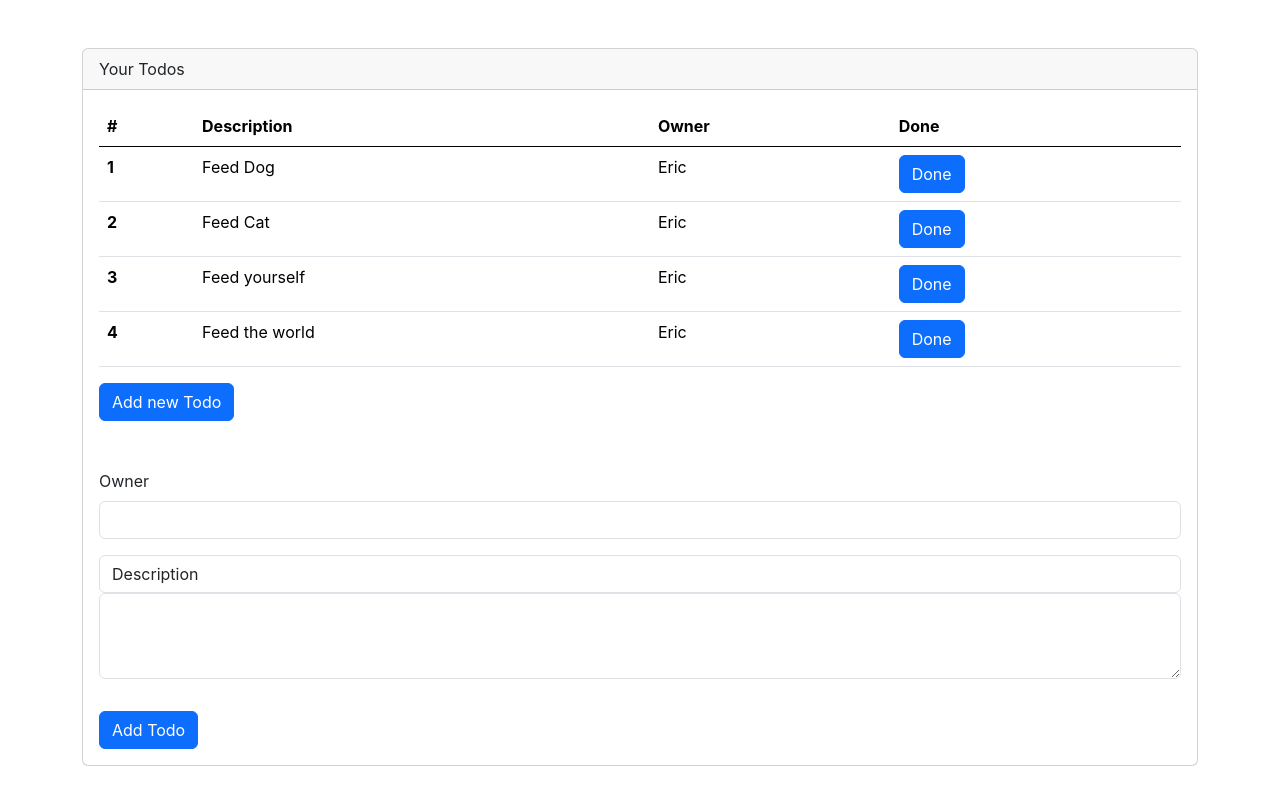
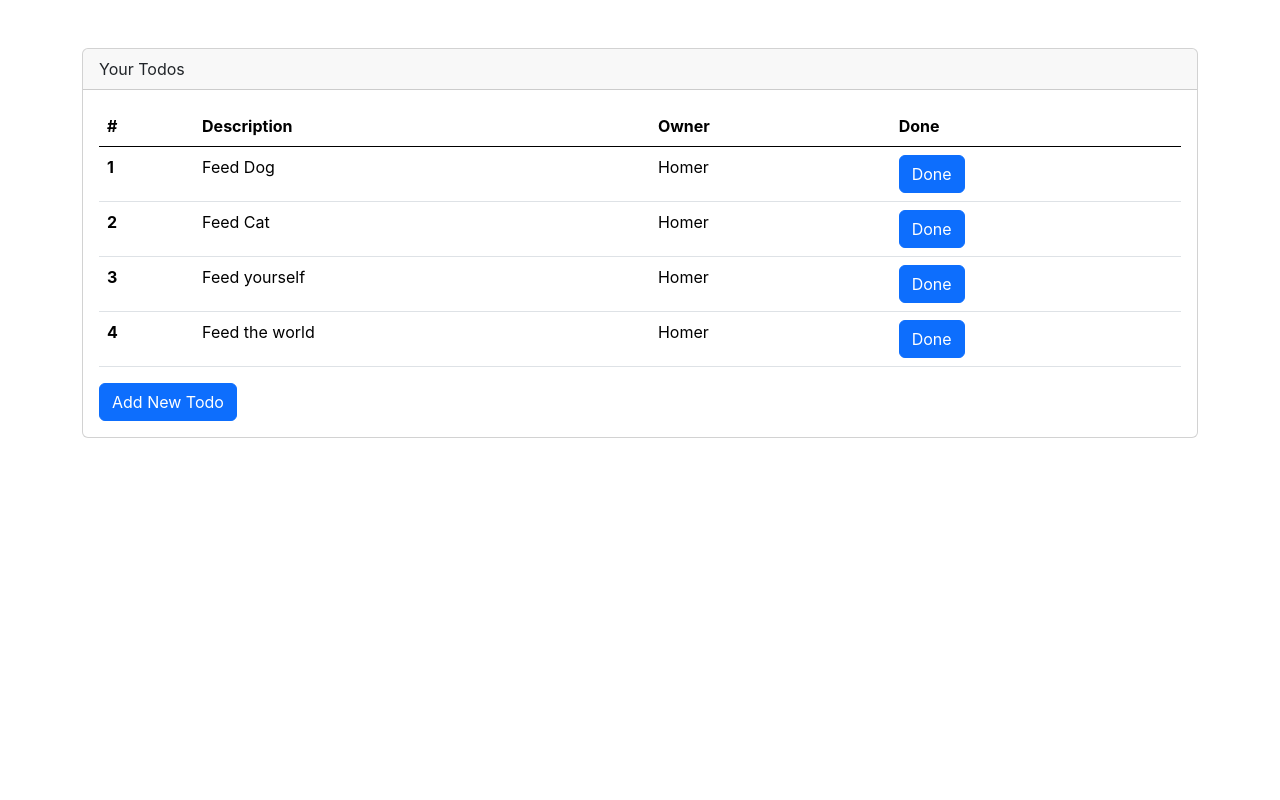
Before and after one commit to Slackjaw1431/todo-app, a React (Create React App) app: page / in a window 1280 px wide. Built offline with nearby package versions, Linux system fonts and the light colour scheme.

Commit message:
Show and hide form for new todo

```diff
--- a/src/App.js
+++ b/src/App.js
@@ -6,11 +6,13 @@ import NewTodoForm from './components/NewTodoForm';
 function App() {
 
   const [todos, setTodos] = useState([
-    { rowNumber: 1, rowDescription: "Feed Dog", rowOwner: "Eric"},
-    { rowNumber: 2, rowDescription: "Feed Cat", rowOwner: "Eric"},
-    { rowNumber: 3, rowDescription: "Feed yourself", rowOwner: "Eric" },
-    { rowNumber: 4, rowDescription: "Feed the world", rowOwner: "Eric" },
+    { rowNumber: 1, rowDescription: "Feed Dog", rowOwner: "Homer" },
+    { rowNumber: 2, rowDescription: "Feed Cat", rowOwner: "Homer" },
+    { rowNumber: 3, rowDescription: "Feed yourself", rowOwner: "Homer" },
+    { rowNumber: 4, rowDescription: "Feed the world", rowOwner: "Homer" },
   ]);
+
+  const [showAddTodo, setShowAddTodo] = useState(false);
 
   const addTodo = (description, owner) => {
     let rowNumber = 0;
@@ -42,16 +44,21 @@ function App() {
       <div className="card">
         <div className="card-header">Your Todos</div>
         <div className="card-body">
-          <TodoTable todos={todos}  deleteTodo = {deleteTodo} />
-          <button className="btn btn-primary" onClick='NewTodoForm'>
-            Add new Todo
+          <TodoTable todos={todos} deleteTodo={deleteTodo} />
+          <button
+            className="btn btn-primary"
+            onClick={() => setShowAddTodo(!showAddTodo)}
+          >
+          {showAddTodo ? 'Close New Todo' : 'Add New Todo'}
           </button>
-          <NewTodoForm addTodo={addTodo}></NewTodoForm>
+          {showAddTodo && //if its true and then render
+           <NewTodoForm addTodo={addTodo}/>
+          }
           {/* key value pair */}
         </div>
       </div>
     </div>
-   );
+  );
   }
 
 export default App;
```
